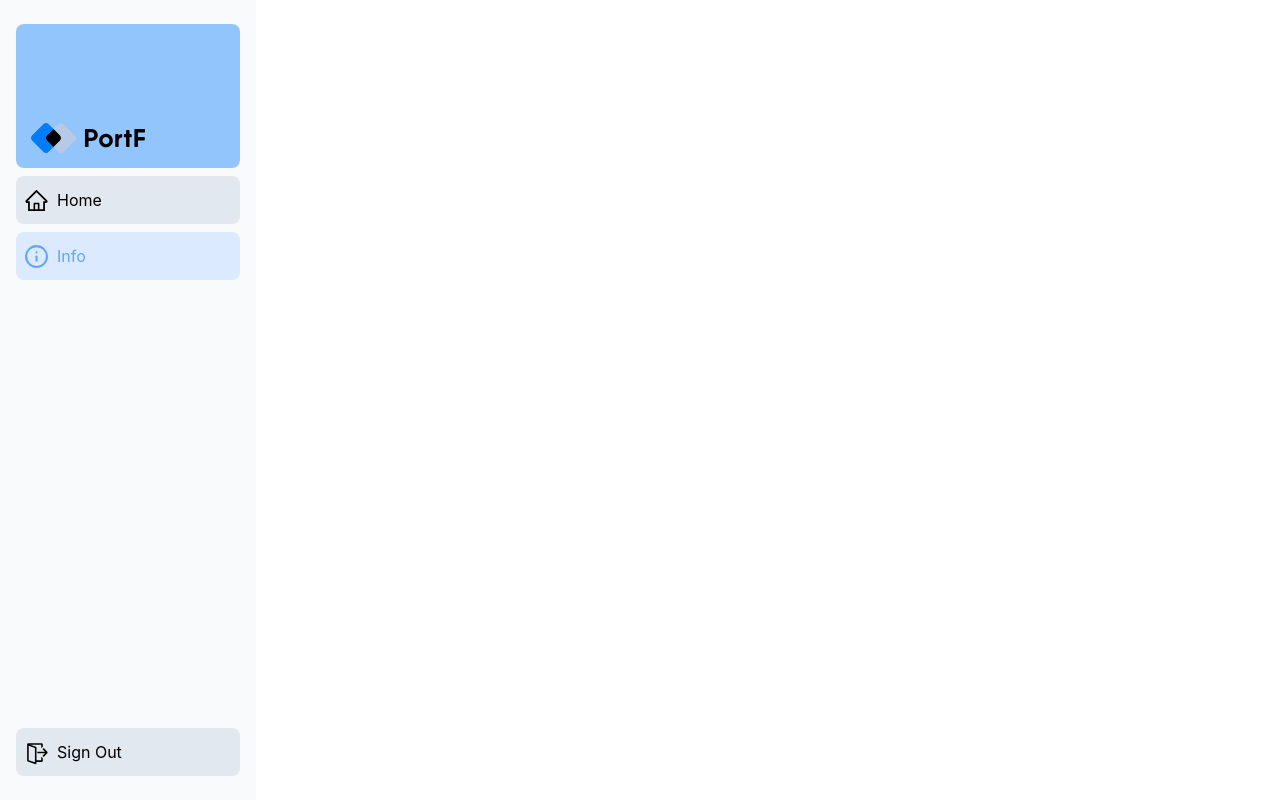
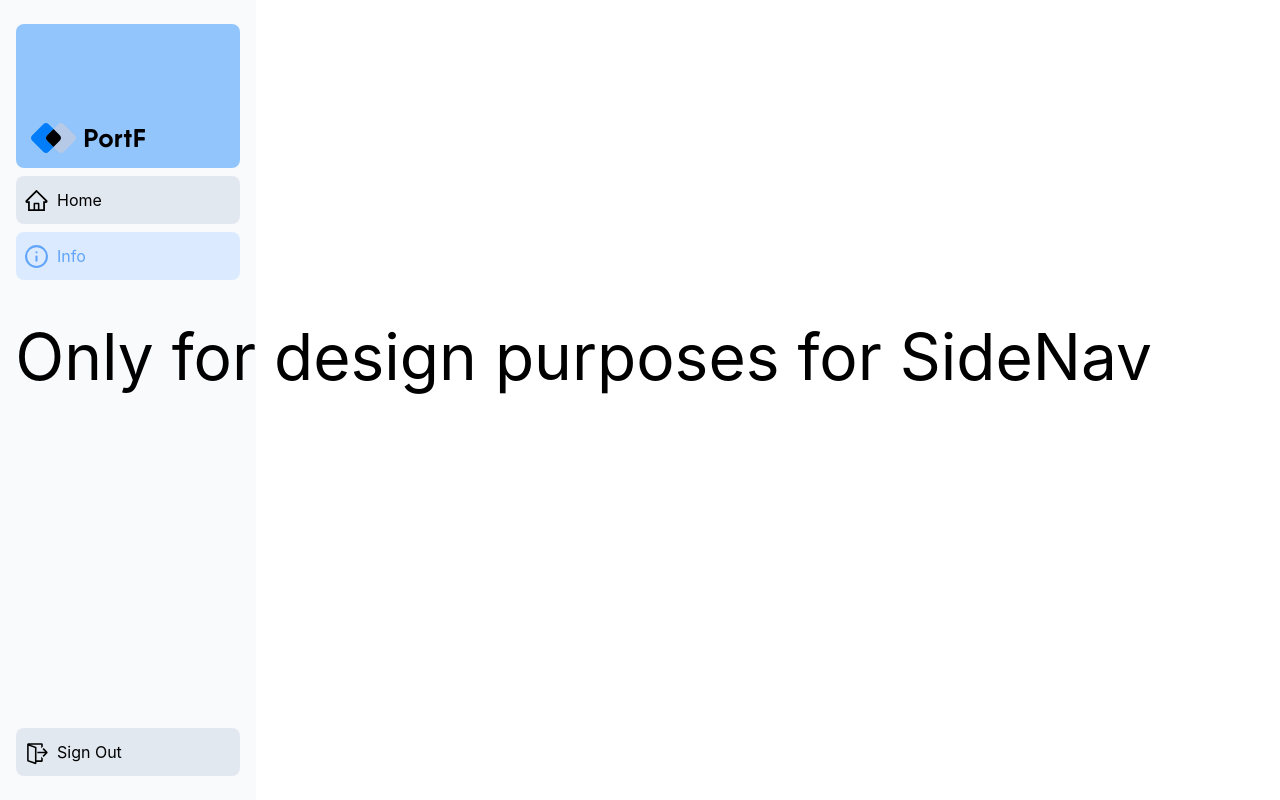
Before and after one commit to Portf-io/portf-coding-challenge-2, a Next.js app: page /info in a window 1280 px wide. Built offline with nearby package versions, Linux system fonts and the light colour scheme.

Commit message:
Added changes in codegen.ts and src/pages/info/index.tsx

```diff
--- a/codegen.ts
+++ b/codegen.ts
@@ -3,7 +3,7 @@ import type { CodegenConfig } from "@graphql-codegen/cli";
 const config: CodegenConfig = {
   overwrite: true,
   schema: "http://localhost:3000/api/graphql",
-  documents: ["src/**/*.tsx", "src/**/*.ts", "src/pages/api/**/*.ts"],
+  documents: "src/pages/api/**/*.ts",
   generates: {
     "src/gql/": {
       preset: "client",
--- a/src/pages/info/index.tsx
+++ b/src/pages/info/index.tsx
@@ -1,3 +1,9 @@
+import styles from "../../styles/Home.module.css";
+
 export default function Info() {
-  return <div></div>;
+  return (
+    <div className="absolute top-80 right-32">
+      <h1 className={styles.title}>Only for design purposes for SideNav</h1>
+    </div>
+  );
 }
```
